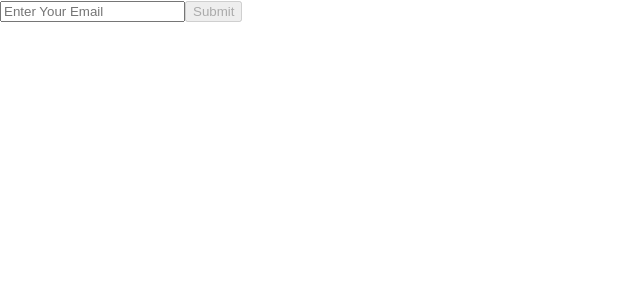
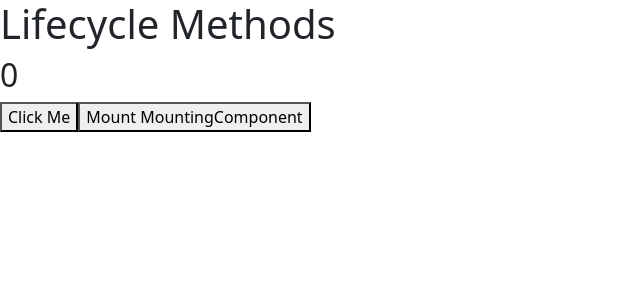
Before and after one commit to thesagarmahajan/react-javascript-level-1, a React (Create React App) app: page / in a window 1280 px wide. Shown: the top 300 px of the page, without its empty margins (0-640 px from the left). Built offline with nearby package versions, Linux system fonts and the light colour scheme.

Commit message:
Relative Changes

```diff
--- a/src/App.js
+++ b/src/App.js
@@ -1,14 +1,12 @@
 import logo from './logo.svg';
 import './App.css';
 import { useState } from 'react';
-// import SimpleCounter from './hooks/use_state/SimpleCounter';
-// import TicTacToe from './hooks/use_effect/TicTacToe';
-// import DataBinding from './hooks/use_state/DataBinding';
-import EmailValidator from './hooks/use_effect/EmailValidator';
+import 'bootstrap/dist/css/bootstrap.min.css'
+import LifecycleMethods from './components_types/LifecycleMethods';
 
 function App() {
    return (
-    <EmailValidator />
+    <LifecycleMethods />
   );
 }
 
```
